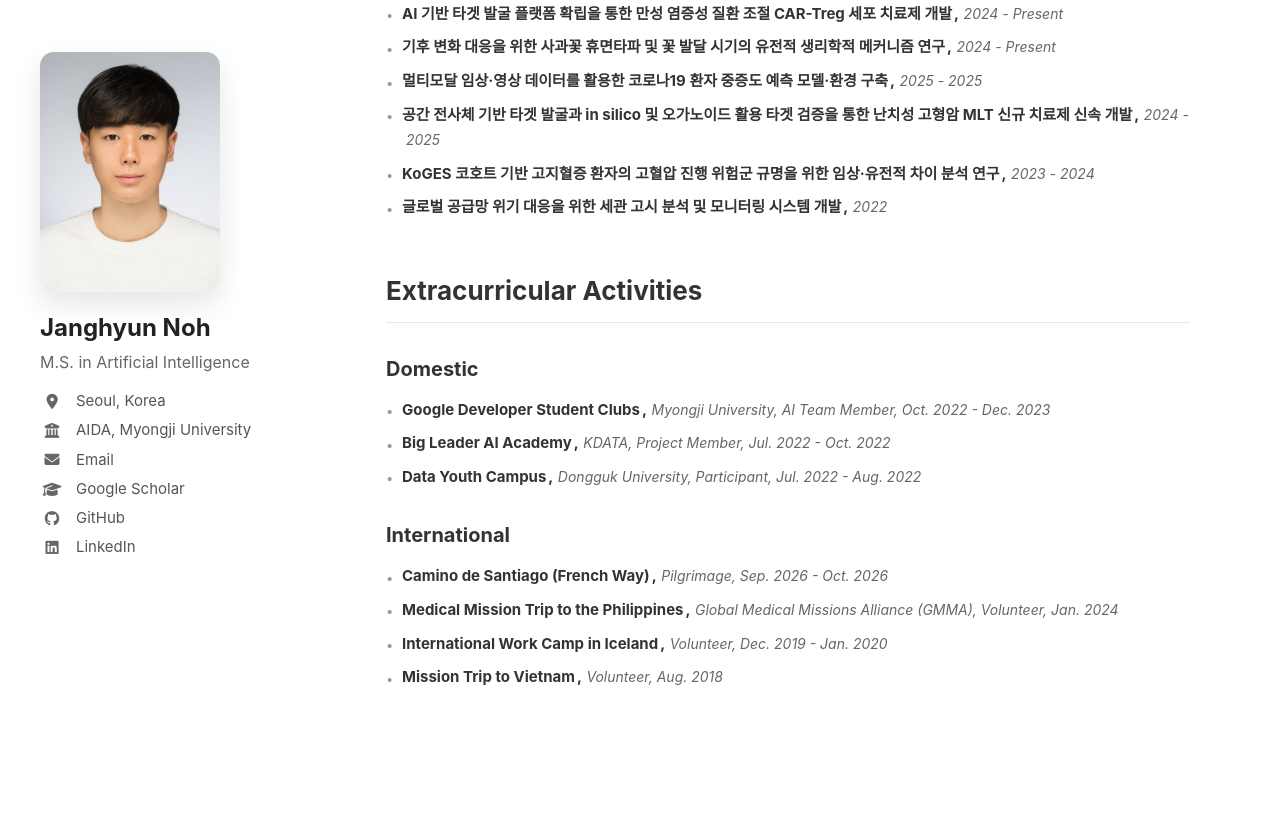
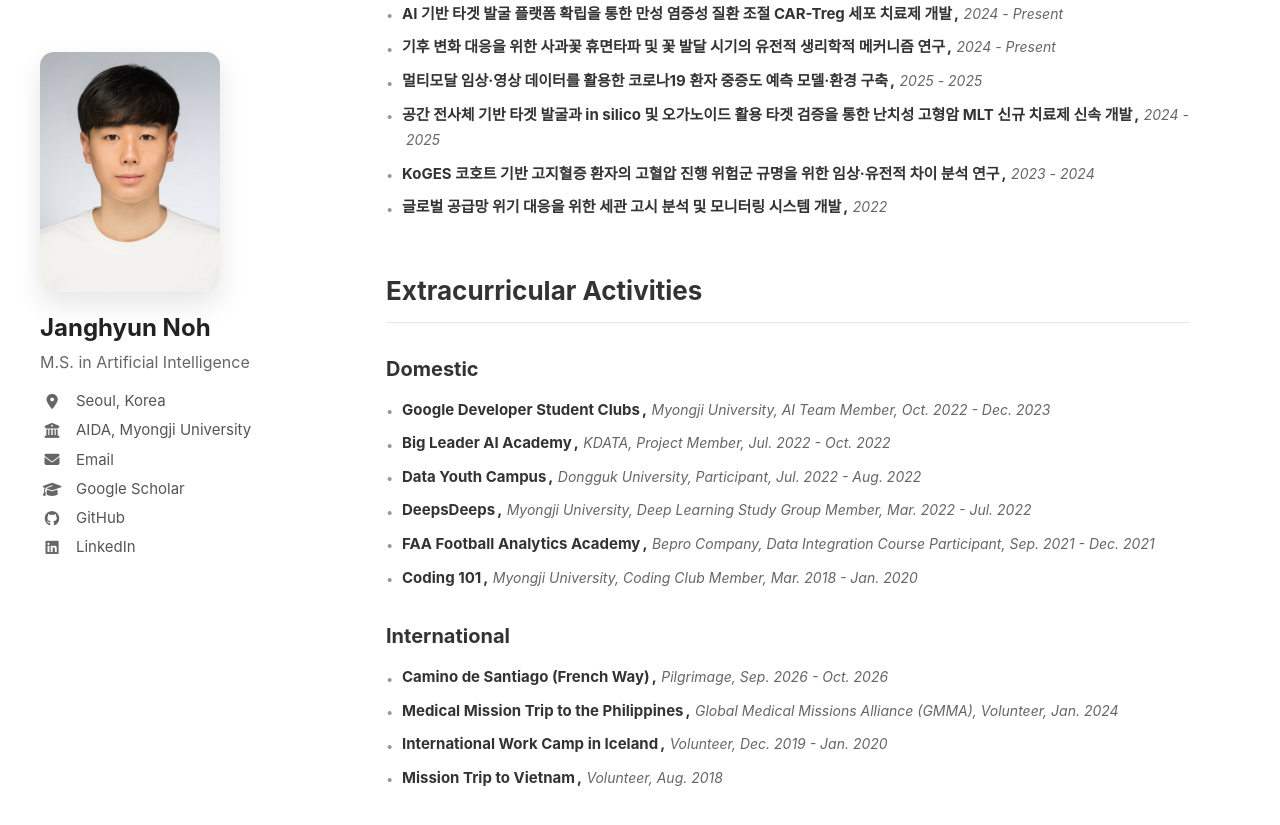
Before and after one commit to janghyunnoh/janghyunnoh.github.io, a Jekyll site: the page built from index.md, in a window 1280 px wide and 900 px high, scrolled down 2335 px. Shown: the top 825 px of the window. Built offline with Jekyll 4.4.1, drawn with Linux system fonts in a browser that asks for light colours; before the commit the page ends 3135 px from its top, so only the background shows below that.

Commit message:
Update domestic activities

```diff
--- a/index.md
+++ b/index.md
@@ -196,6 +196,18 @@ I received my M.S. in Artificial Intelligence from Myongji University, where I w
     <span class="entry-title">Data Youth Campus</span>
     <span class="entry-venue">Dongguk University, Participant, Jul. 2022 - Aug. 2022</span>
   </div>
+  <div class="entry">
+    <span class="entry-title">DeepsDeeps</span>
+    <span class="entry-venue">Myongji University, Deep Learning Study Group Member, Mar. 2022 - Jul. 2022</span>
+  </div>
+  <div class="entry">
+    <span class="entry-title">FAA Football Analytics Academy</span>
+    <span class="entry-venue">Bepro Company, Data Integration Course Participant, Sep. 2021 - Dec. 2021</span>
+  </div>
+  <div class="entry">
+    <span class="entry-title">Coding 101</span>
+    <span class="entry-venue">Myongji University, Coding Club Member, Mar. 2018 - Jan. 2020</span>
+  </div>
 </div>
 
 ### International
```
